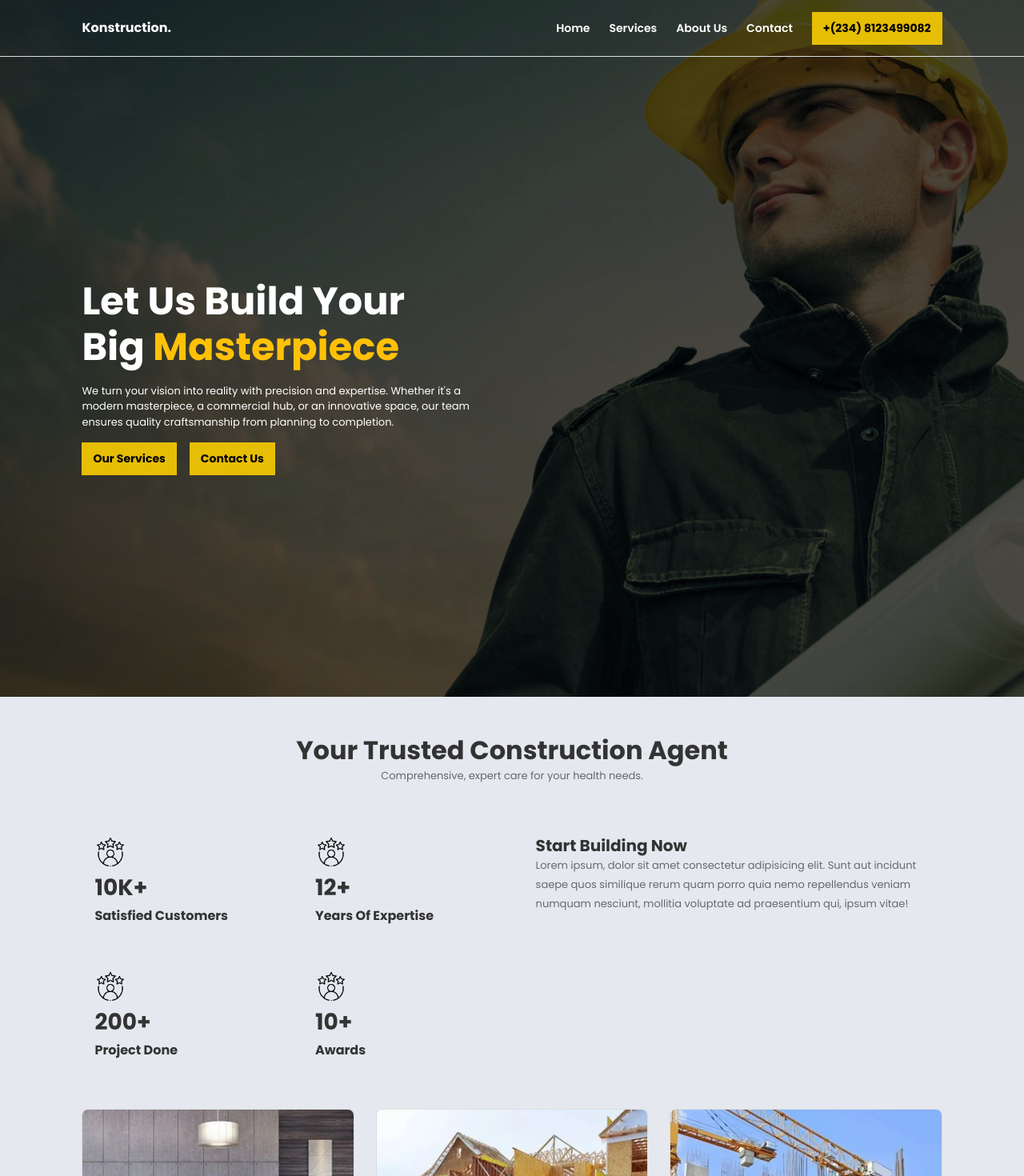
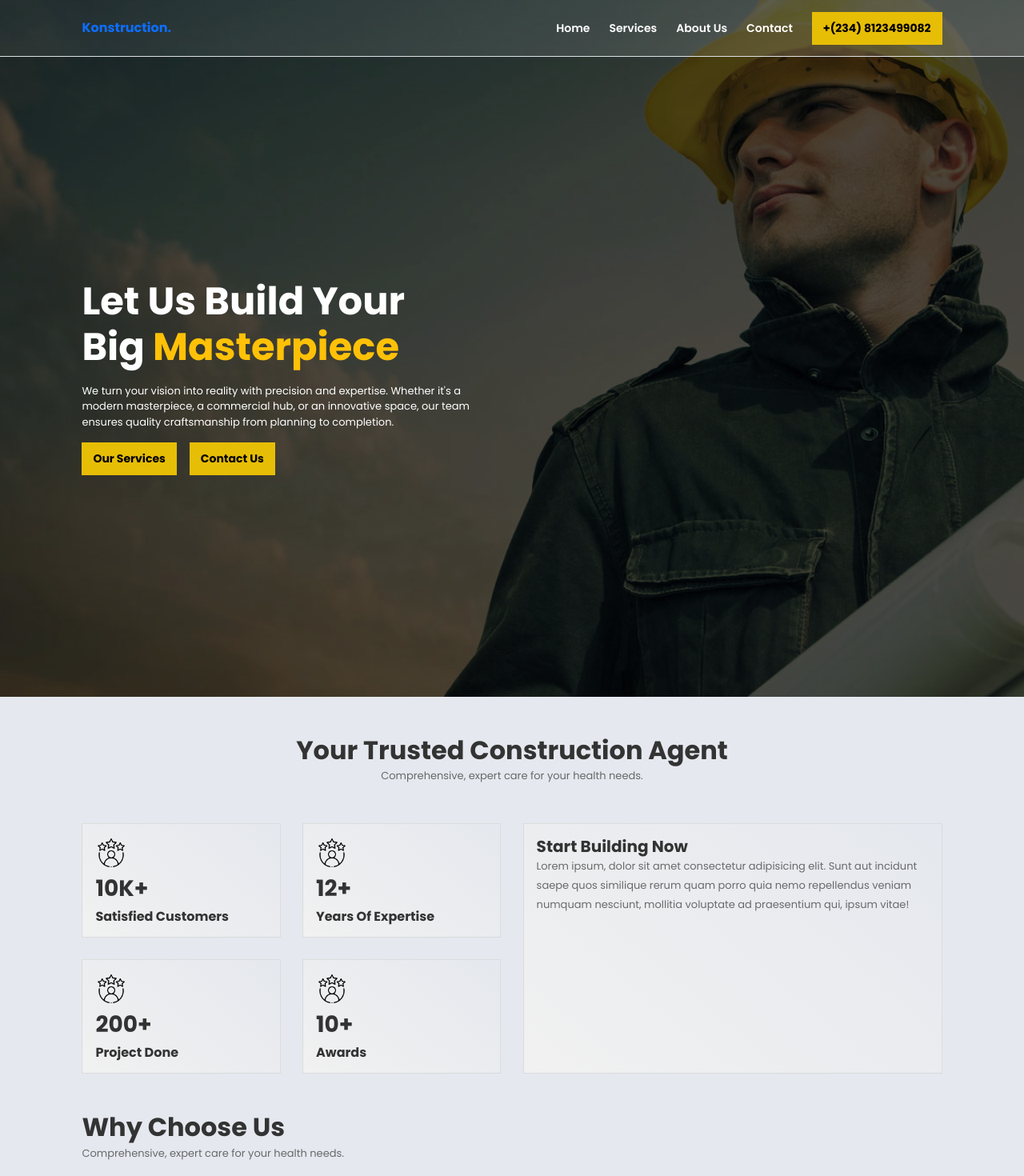
Before and after one commit to Olawoyin1/Construction-Website, a React (Create React App) app: page / in a window 1280 px wide. Shown: the top 1470 px of the page at 80% size. Built offline with nearby package versions, Linux system fonts and the light colour scheme.

Commit message:
Made changes in the structure - Moved Navbar form sharedLayour

```diff
--- a/src/App.css
+++ b/src/App.css
@@ -155,15 +155,16 @@ p{
   height: 70px;
 }
 
-.main-navbar .nav-link{
-  /* background: linear-gradient(135deg, #EDF0F4, #DEE1E5); */
-  color: #ffffff !important;
+.main-navbar{
+  background: linear-gradient(135deg, #edf0f40f, #dee1e52c);
+  /* color: #ffffff !important; */
+  z-index: -1;
+  backdrop-filter: blur(1px);
 }
 
 
 .main-navbar .nav-link{
   font-weight: 600;
-  /* opacity: 0.7 !important; */
 }
 
 
@@ -302,6 +303,11 @@ p{
 }
 
 
+.trusted-cards, .trusted, .card-bg{
+border: 1px solid #cccccc80;
+  background-image: linear-gradient(40deg, #f1f1f1, #E5E8EE);
+}
+
 
 
 
--- a/src/App.js
+++ b/src/App.js
@@ -22,7 +22,7 @@ function App() {
           <Route path='about' element={<About />} />
           <Route path='services' element={<Services />} />
 
-          <Route path='appointment' element={<Contact />} />
+          <Route path='contact' element={<Contact />} />
 
         </Route>
       </Routes>
--- a/src/Components/Card.jsx
+++ b/src/Components/Card.jsx
@@ -46,7 +46,7 @@ const Card = () => {
 
   return (
     <div className='my-4'>
-      <div className="container2 shadow">
+      <div className="container2 card-bg">
         <motion.div
           className="trial p-md-5 p-4 d-flex align-items-center gap-3 flex-column flex-md-row justify-content-center justify-content-md-between"
           initial="hidden"
--- a/src/Components/Hero.jsx
+++ b/src/Components/Hero.jsx
@@ -25,7 +25,7 @@
 
 import React, { useState, useEffect } from "react";
 import { motion, AnimatePresence } from "framer-motion";
-import Navbar from "./Navbar";
+import { Link } from 'react-router-dom'
 
 const words = ["Dreams", "Masterpiece", "Ideas", "Space"];
 
@@ -71,12 +71,31 @@ const Hero = () => {
   return (
     <motion.div
       id="hero"
-      variants={containerVariants}
-      initial="hidden"
-      animate="visible"
     >
-        <Navbar />
+        <div className='main-navbar border-bottom'>
+            <div className="container2">
+                <nav className='d-flex header align-items-center justify-content-between'>
+                    <Link to="/"><h4 className="navbar-brand  fw-bolder">Konstruction.</h4></Link>
+
+                    <ul className="p-0 d-none d-md-flex gap-4 align-items-center">
+                        <li><Link className='nav-link text-white'  to="/">Home</Link></li>
+                        <li><Link className='nav-link text-white'  to="/services">Services</Link></li>
+                        <li><Link className='nav-link text-white' to="/about">About Us</Link></li>
+                        <li><Link className='nav-link text-white'  to="/appointment">Contact</Link></li>
+
+                        <button className='main-btn'>+(234) 8123499082</button>
+
+                    </ul>
+
+                </nav>
+            </div>
+        </div>
       <div className="container2">
+
+
+
+
+
         <motion.div
           className="hero-text d-flex flex-column justify-content-center gap-3"
           variants={staggerVariants}
--- a/src/Components/Navbar.jsx
+++ b/src/Components/Navbar.jsx
@@ -3,18 +3,17 @@ import { Link } from 'react-router-dom'
 
 const Navbar = () => {
 
-    const [color, setColor] = useState(true)
   return (
     <div className='main-navbar border-bottom'>
         <div className="container2">
             <nav className='d-flex header align-items-center justify-content-between'>
-                <Link to="/"><h4 className="navbar-brand text-white fw-bolder">Konstruction.</h4></Link>
+                <Link to="/"><h4 className="navbar-brand  fw-bolder">Konstruction.</h4></Link>
 
                 <ul className="p-0 d-none d-md-flex gap-4 align-items-center">
-                    <li><Link className='nav-link' onClick={()=>setColor(true)} to="/">Home</Link></li>
-                    <li><Link className='nav-link' onClick={()=>setColor(false)} to="/services">Services</Link></li>
-                    <li><Link className='nav-link' onClick={()=>setColor(false)} to="/about">About Us</Link></li>
-                    <li><Link className='nav-link' onClick={()=>setColor(false)} to="/appointment">Contact</Link></li>
+                    <li><Link className='nav-link'  to="/">Home</Link></li>
+                    <li><Link className='nav-link'  to="/services">Services</Link></li>
+                    <li><Link className='nav-link' to="/about">About Us</Link></li>
+                    <li><Link className='nav-link'  to="/contact">Contact</Link></li>
 
                     <button className='main-btn'>+(234) 8123499082</button>
 
--- a/src/Pages/About.jsx
+++ b/src/Pages/About.jsx
@@ -1,8 +1,11 @@
 import React from 'react'
+import Navbar from '../Components/Navbar'
 
 const About = () => {
   return (
-    <div>About</div>
+    <div>
+        <Navbar />
+    </div>
   )
 }
 
--- a/src/Pages/Contact.jsx
+++ b/src/Pages/Contact.jsx
@@ -0,0 +1,12 @@
+import React from 'react'
+import Navbar from '../Components/Navbar'
+
+const Contact = () => {
+  return (
+    <div>
+        <Navbar />
+    </div>
+  )
+}
+
+export default Contact
--- a/src/Pages/Home.jsx
+++ b/src/Pages/Home.jsx
@@ -11,7 +11,6 @@ const Home = () => {
     <div>
         <Hero />
         <Trusted />
-        <ServiceCard />
         <WhyUs />
         <Card />
         <FAQ />
--- a/src/Pages/Services.jsx
+++ b/src/Pages/Services.jsx
@@ -1,6 +1,7 @@
 import React from 'react'
 import ServiceCard from '../Components/ServiceCard'
 import Navbar from '../Components/Navbar'
+import FAQ from '../Components/FAQ'
 
 const Services = () => {
   return (
@@ -11,6 +12,7 @@ const Services = () => {
             <small className="muted">Comprehensive, expert care for your health needs.</small>
         </div>
         <ServiceCard />
+        <FAQ />
     </div>
   )
 }
```
